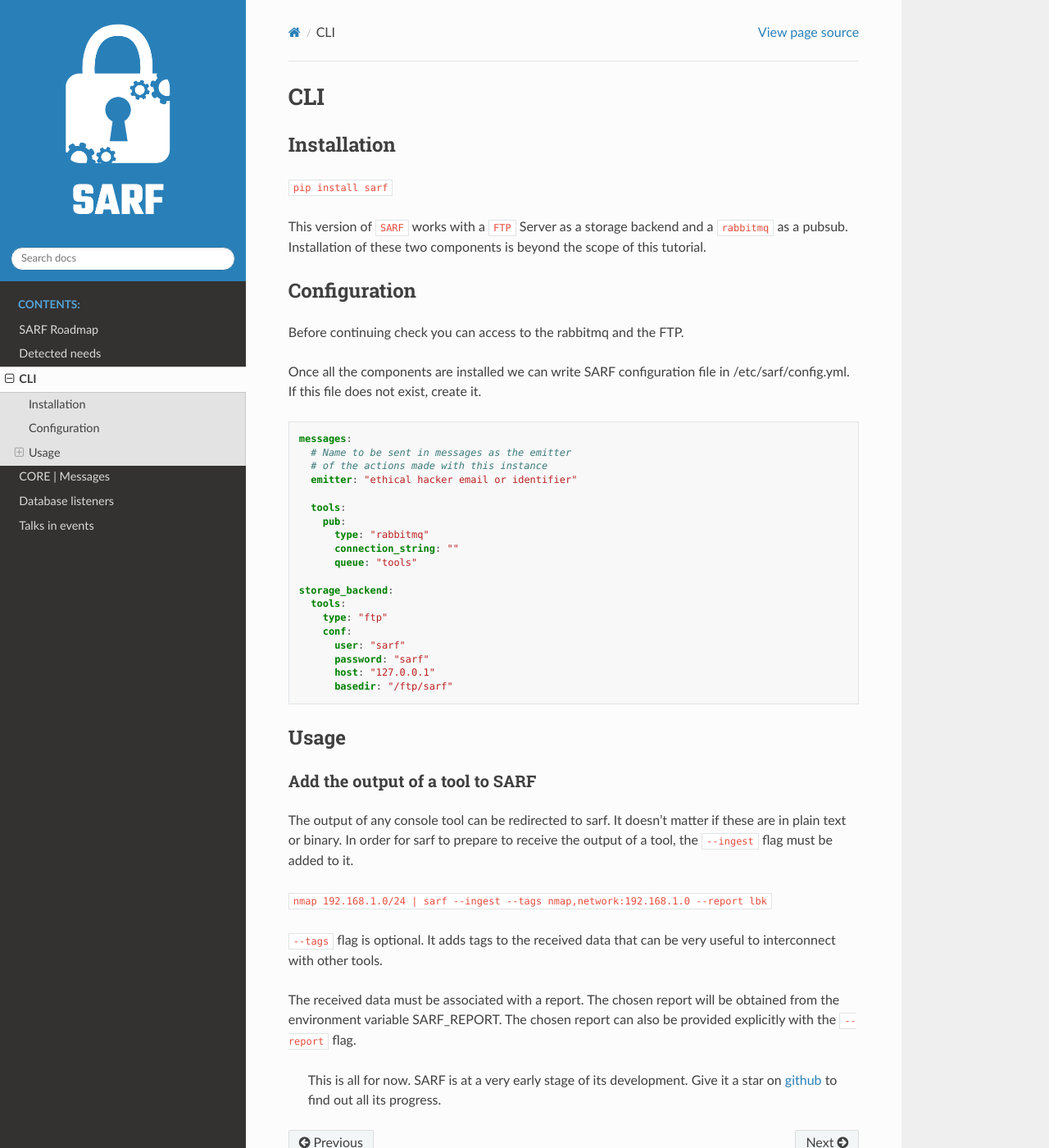
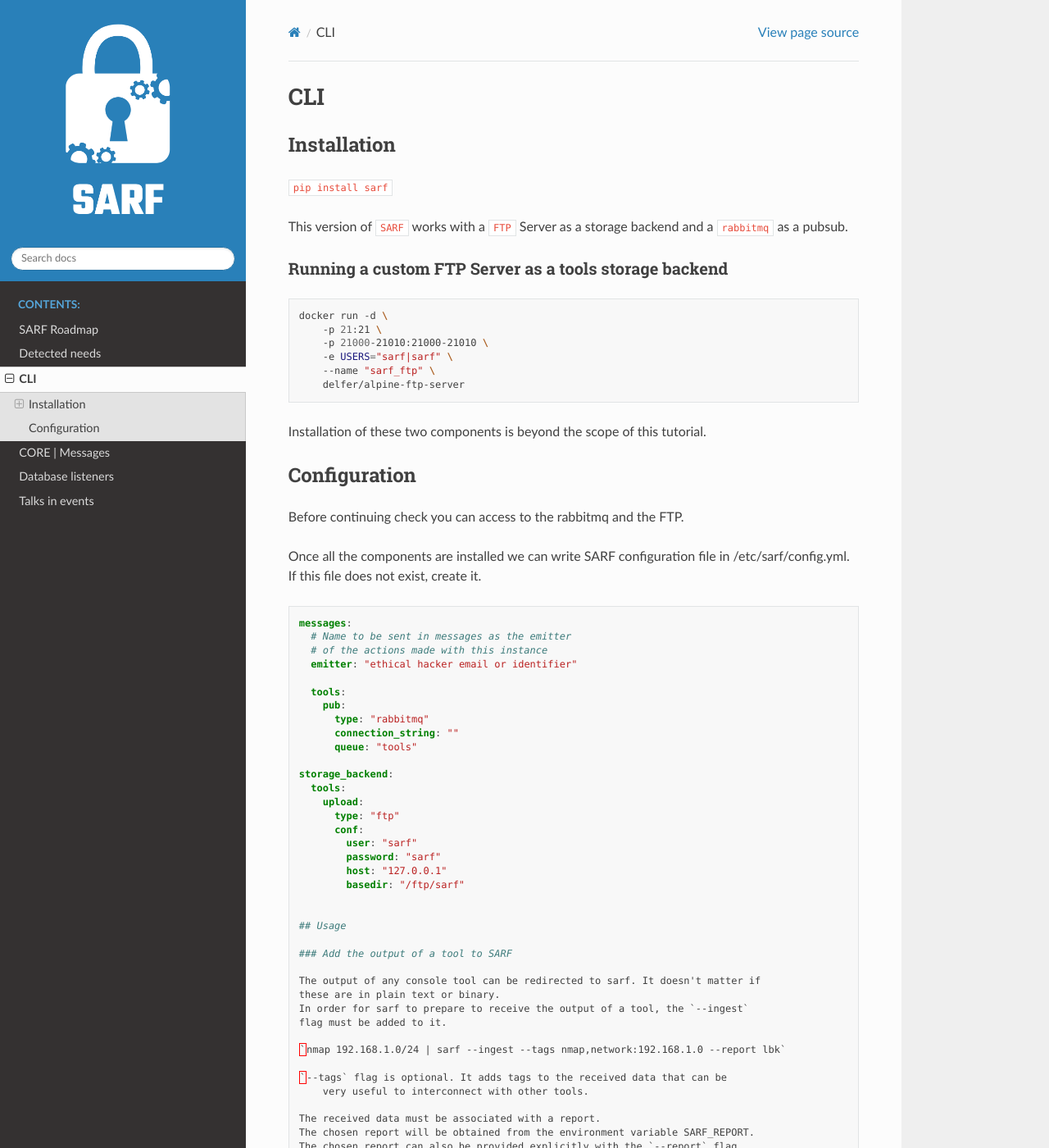
Before and after one commit to elchicodepython/SARF, a Sphinx documentation site: the page built from docs/cli/quickstart.md, in a window 1280 px wide and 1400 px high. Shown: the whole window at 82% size. Built offline with Sphinx 7.4.7 and the Read the Docs theme 2.0.0, drawn with Linux system fonts in a browser that asks for light colours; some of the changed text lies outside the part shown.

Commit message:
docs: update cli quickstart with docker ftp sample and update configuration structure for 0.2 of sarf cli

````diff
--- a/docs/cli/quickstart.md
+++ b/docs/cli/quickstart.md
@@ -6,6 +6,18 @@
 
 This version of `SARF` works with a `FTP` Server as a storage backend
 and a `rabbitmq` as a pubsub.
+
+### Running a custom FTP Server as a tools storage backend
+
+```bash
+docker run -d \
+    -p 21:21 \
+    -p 21000-21010:21000-21010 \
+    -e USERS="sarf|sarf" \
+    --name "sarf_ftp" \
+    delfer/alpine-ftp-server
+```
+
 Installation of these two components is beyond the scope of this tutorial.
 
 ## Configuration
@@ -29,14 +41,14 @@ messages:
 
 storage_backend:
   tools:
-    type: "ftp"
-    conf:
-      user: "sarf"
-      password: "sarf"
-      host: "127.0.0.1"
-      basedir: "/ftp/sarf"
+    upload:
+      type: "ftp"
+      conf:
+        user: "sarf"
+        password: "sarf"
+        host: "127.0.0.1"
+        basedir: "/ftp/sarf"
 
-```
 
 ## Usage
 
````
